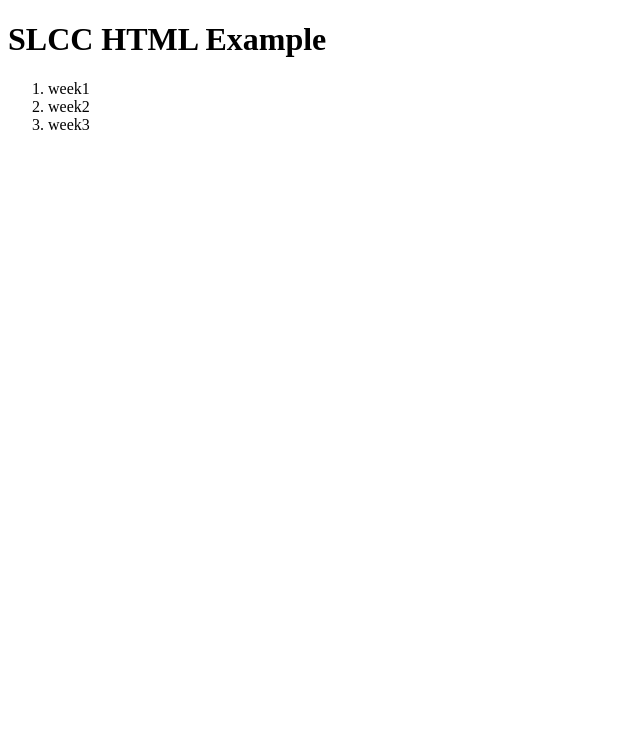
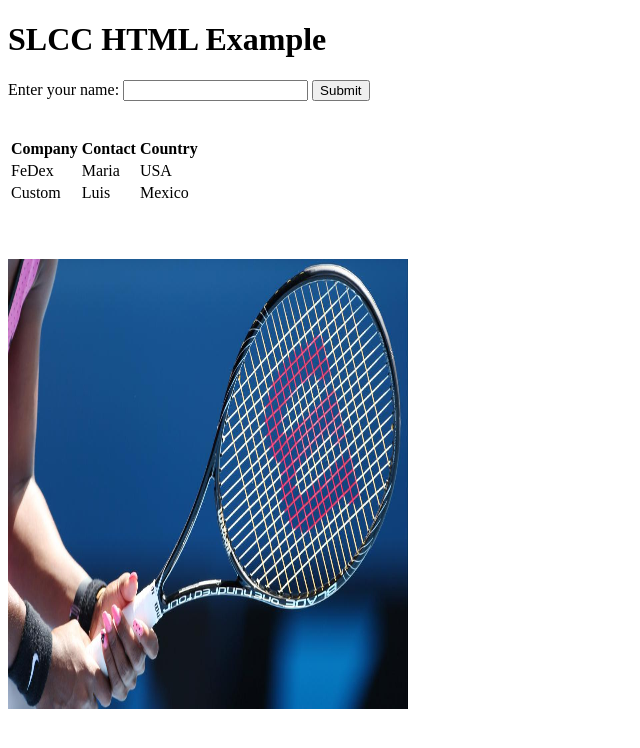
Before and after one commit to kotov681/CLCC-HTML-Example, a plain HTML site: page Index.html in a window 1280 px wide. Shown: the whole page, without its empty margins (0-640 px from the left). Drawn offline with Linux system fonts and the light colour scheme.

Commit message:
add tables and image
added table and picture

```diff
--- a/Index.html
+++ b/Index.html
@@ -8,15 +8,39 @@
 <body>
     <h1>SLCC HTML Example</h1>
     <ol>
-        <li>
-        week1
-        </li>
-        <li>
-            week2
-        </li>
-        <li>
-            week3
-        </li>
+
     </ol>
+    <!--Form-->
+
+    <label>Enter your name:</label>
+    <input type="text" id:="name" name="name">
+    <input type="submit" value="Submit">
+
+<br><br><br>
+
+    <!--table-->
+    <table>
+            <tr>
+              <th>Company</th>
+              <th>Contact</th>
+              <th>Country</th>
+            </tr>
+            <tr>
+              <td>FeDex</td>
+              <td>Maria </td>
+              <td>USA</td>
+            </tr>
+            <tr>
+              <td>Custom</td>
+              <td>Luis</td>
+              <td>Mexico</td>
+            </tr>
+    </table>
+    <br><br><br>
+    <!--picture-->
+        <img src="tenracket.jpg" alt="Tennis Racket"
+        style="width:400px;height:450px;">
+
+
 </body>
 </html>
```
Also changed, not shown: tenracket.jpg (added).
